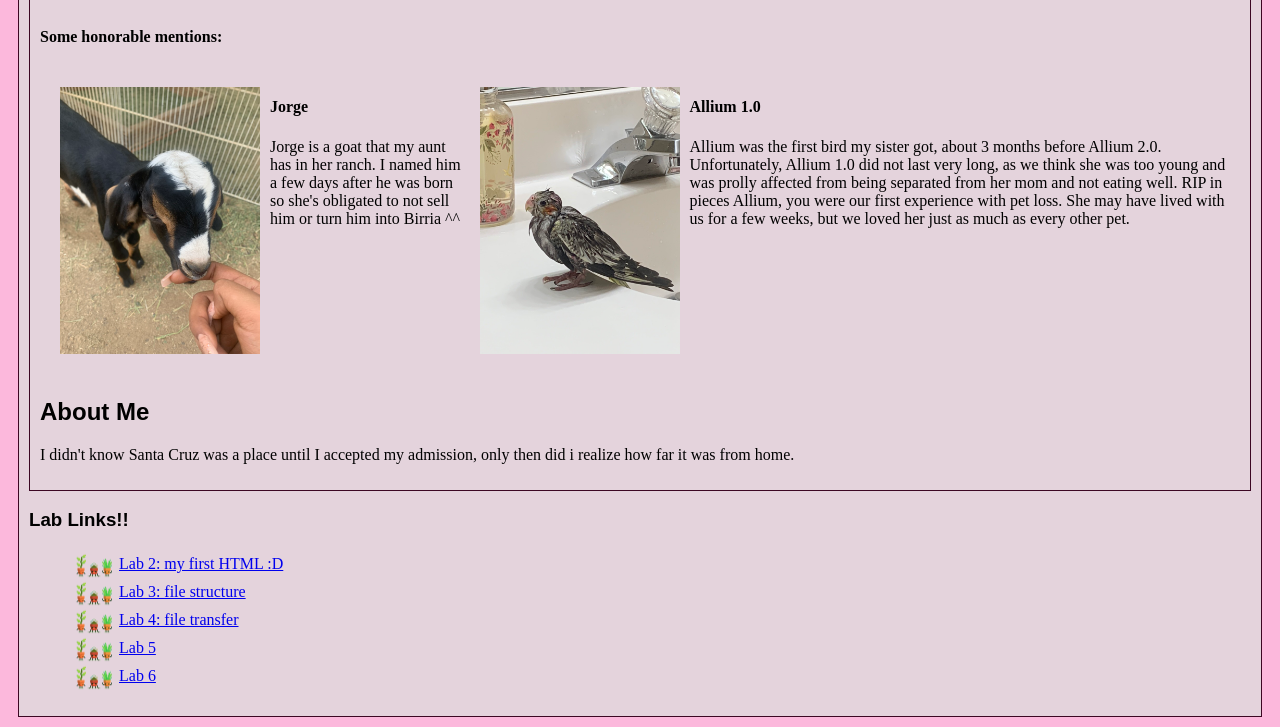
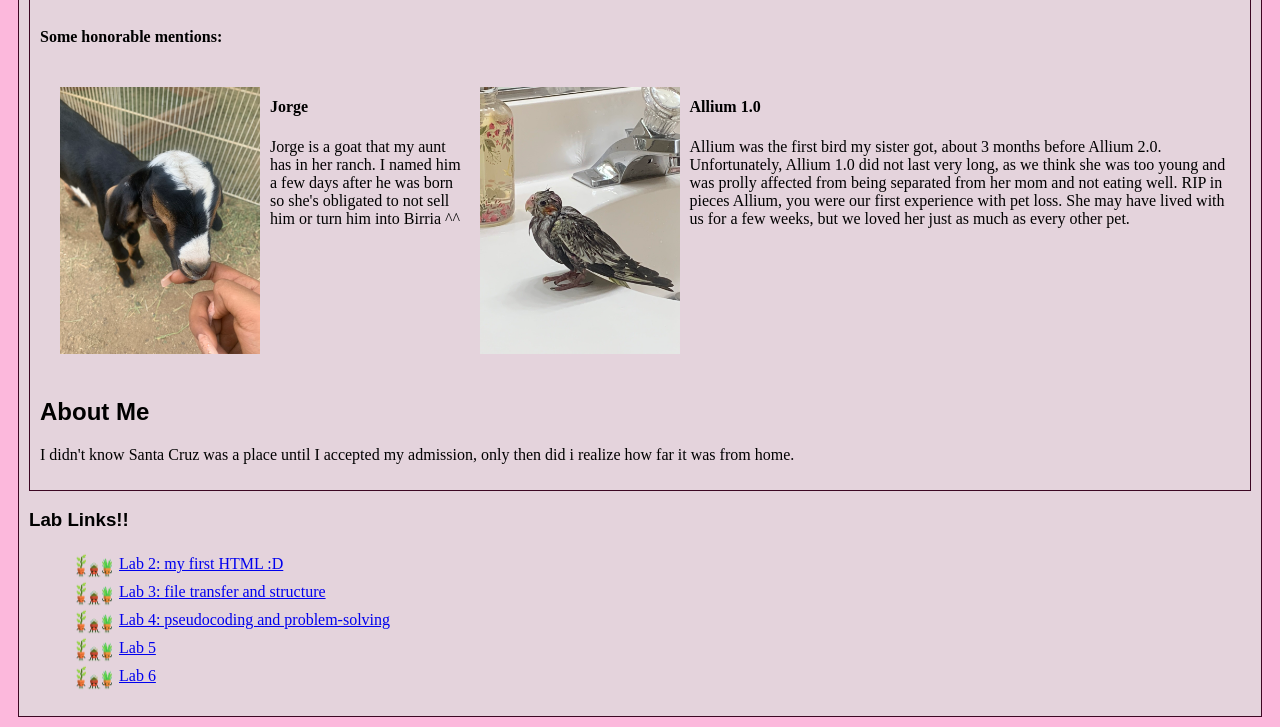
Before and after one commit to alegnaa/art101, a plain HTML site: page index.html in a window 1280 px wide. Shown: the part 2237-2964 px from the top of the page. Drawn offline with Linux system fonts and the light colour scheme.

Commit message:
i frogot some lab4 things

```diff
--- a/index.html
+++ b/index.html
@@ -182,8 +182,8 @@
 			</style>
 			<ul>
 				<li id="img"><a href="https://alegnaa.github.io/art101/lab2.2/">Lab 2: my first HTML :D</a> </li>
-				<li id="img"><a href="https://alegnaa.github.io/art101/lab3/">Lab 3: file structure</a> </li>
-				<li id="img"><a href=".lab4/">Lab 4: file transfer</a> </li>
+				<li id="img"><a href="https://alegnaa.github.io/art101/lab3/">Lab 3: file transfer and structure</a> </li>
+				<li id="img"><a href="https://alegnaa.github.io/art101/lab4/">Lab 4: pseudocoding and problem-solving</a> </li>
 				<li id="img"><a href="lab5/">Lab 5</a> </li>
 				<li id="img"><a href="lab6/">Lab 6</a> </li>
 			</ul>
```
Also changed, not shown: lab4/index.html (+1 -1 lines).
